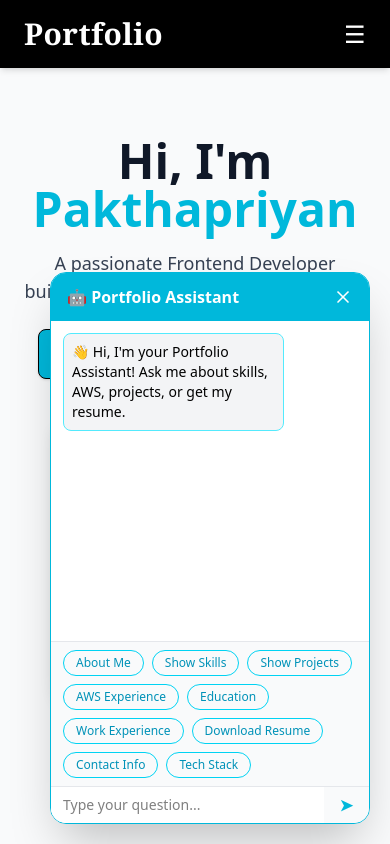
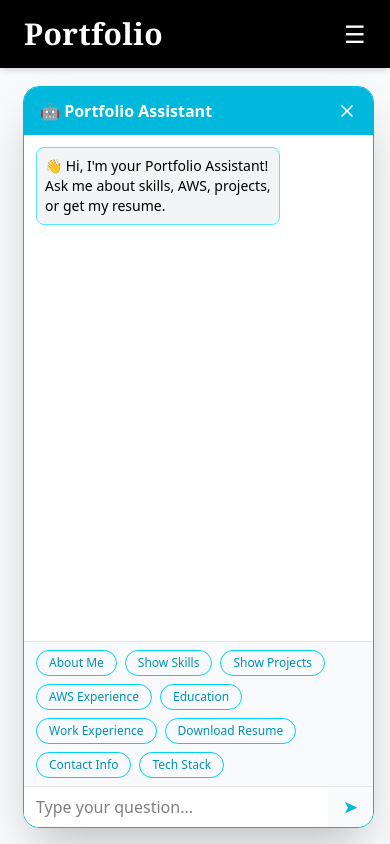
Before and after one commit to Pakthapriyan/Portfolio, a React (Vite) app: page / in a window 390 px wide. Both pictures are taken after a click on the button 342 px from the left and 796 px from the top of the page. Shown: the top 844 px of the page. Built offline with nearby package versions, Linux system fonts and the light colour scheme.

Commit message:
Updated chatbot with resume link and education details

```diff
--- a/src/component/chatbot.jsx
+++ b/src/component/chatbot.jsx
@@ -1,4 +1,4 @@
-import React, { useState, useRef } from "react";
+import React, { useState, useRef, useEffect } from "react";
 import { MessageCircle, X } from "lucide-react";
 
 const keywordMap = {
@@ -11,36 +11,39 @@ const keywordMap = {
   education: ["education", "degree", "college", "university", "cgpa"],
   experience: ["experience", "internship", "work", "intern"],
   "tech stack": ["tech stack", "tools", "technology", "built with", "stack"],
+  about: ["about", "who are you", "introduction", "self"],
 };
 
 export default function Chatbot() {
   const [isOpen, setIsOpen] = useState(false);
   const [messages, setMessages] = useState([
-    { sender: "bot", text: "👋 Hi, I'm your Portfolio Assistant! Ask me about skills, AWS, projects, or get my resume." }
+    { sender: "bot", text: "👋 Hi, I'm your Portfolio Assistant! Ask me about skills, AWS, projects, or get my resume." },
   ]);
   const [input, setInput] = useState("");
   const hiddenDownloadRef = useRef(null);
-
+  const messagesEndRef = useRef(null);
 
   const knowledgeBase = {
-    "skills": "✅ I have experience in Java, React, HTML, CSS, JavaScript, MySQL, and AWS.",
-    "react": "⚛️ I have built projects in React such as the Swiggy Website Clone and my own Portfolio site.",
-    "aws": "☁️ I’m currently pursuing AWS re/Start. Hands-on with EC2, S3, IAM, VPC, RDS, CloudFormation, and CloudWatch. Certification in progress (AWS Cloud Practitioner).",
-    "projects": `📂 I’ve worked on:
-      <br/>- Job Dataset Analysis
-      <br/>- IoT Smart LPG Cylinder
-      <br/>- EV Battery Optimization
-      <br/>- Parkinson's Disease Prediction
-      <br/>- Swiggy Website Clone
-      <br/>- Stock Market Prediction`,
-    "resume": "📄 Downloading resume now...",
-    "contact": `📬 Reach me at <a href="mailto:spakthapriyan@gmail.com" class="text-cyan-600 underline">Email</a>
-                <br/>🔗 <a href="https://www.linkedin.com/in/paktha-priyan" target="_blank" class="text-cyan-600 underline">LinkedIn</a>
-                <br/>💻 <a href="https://github.com/your-github" target="_blank" class="text-cyan-600 underline">GitHub</a>`,
-    "education": "🎓 Completed M.Sc. Computer Science at Sastra University (CGPA: 7.88). Also completed B.Sc. Computer Science (CGPA: 7.10).",
-    "experience": "💼 Data Analyst Intern @ NullClass (Dec 2024 - Jan 2025). Worked on EDA, preprocessing, and Tableau visualization.",
+    about: "🙋‍♂️ Hi, I’m Pakthapriyan! I’m passionate about building scalable web apps, solving problems with data, and exploring cloud technologies (AWS).",
+    skills: "✅ I have experience in Java, React, HTML, CSS, JavaScript, MySQL, and AWS.",
+    react: "⚛️ I have built projects in React such as the Swiggy Website Clone and my own Portfolio site.",
+    aws: "☁️ I’m currently pursuing AWS re/Start. Hands-on with EC2, S3, IAM, VPC, RDS, CloudFormation, and CloudWatch. Certification in progress (AWS Cloud Practitioner).",
+    projects: `📂 Check out my projects:
+      <br/>- <a href="https://github.com/Pakthapriyan/Job_Analytics_Portal" target="_blank" class="text-cyan-600 underline">Job Dataset Analysis</a>
+      <br/>- <a href="https://github.com/Pakthapriyan/DETECTION-OF-LPG-LEAKAGE-AND-MONITORING-THE-LEVEL-OF-THE-CYLINDER-USING-ESP32" target="_blank" class="text-cyan-600 underline">IoT Smart LPG Cylinder</a>
+      <br/>- <a href="https://github.com/Pakthapriyan/Electric-vehicle-Battery-optimization/tree/main" target="_blank" class="text-cyan-600 underline">EV Battery Optimization</a>
+      <br/>- <a href="https://github.com/Pakthapriyan/parkinson-disease-prediction" target="_blank" class="text-cyan-600 underline">Parkinson's Disease Prediction</a>
+      <br/>- <a href="https://github.com/Pakthapriyan/Swiggy" target="_blank" class="text-cyan-600 underline">Swiggy Clone</a>
+      <br/>- <a href="https://github.com/Pakthapriyan/Portfolio" target="_blank" class="text-cyan-600 underline">Portfolio Repository</a>`,
+    resume: "📄 Downloading resume now...",
+    contact: `📬 Connect with me:
+              <br/>📧 <a href="mailto:spakthapriyan@gmail.com" class="text-cyan-600 underline">Email</a>
+              <br/>🔗 <a href="https://www.linkedin.com/in/paktha-priyan" target="_blank" class="text-cyan-600 underline">LinkedIn</a>
+              <br/>💻 <a href="https://github.com/Pakthapriyan" target="_blank" class="text-cyan-600 underline">GitHub</a>
+              <br/>🌐 <a href="http://pakthapriyan-portfolio.vercel.app" target="_blank" class="text-cyan-600 underline">Portfolio</a>`,
+    education: "🎓 Completed M.Sc. Computer Science at Sastra University (CGPA: 7.88). Also completed B.Sc. Computer Science (CGPA: 7.10).",
+    experience: "💼 Data Analyst Intern @ NullClass (Dec 2024 - Jan 2025). Worked on EDA, preprocessing, and Tableau visualization.",
     "tech stack": "🛠️ This portfolio is built with React + TailwindCSS, deployed on Vercel.",
-    "about": "🙋‍♂️ Hi, I’m Pakthapriyan! I’m passionate about building scalable web apps, solving problems with data, and exploring cloud technologies (AWS). I enjoy working on full-stack projects and continuously learning new skills to grow as a developer."
   };
 
   const quickOptions = [
@@ -68,12 +71,11 @@ export default function Chatbot() {
   const handleUserMessage = (message) => {
     const { key, text } = findAnswer(message);
 
-    // If resume is requested → auto download
     if (key === "resume" && hiddenDownloadRef.current) {
-      setTimeout(() => hiddenDownloadRef.current.click(), 800); // delay for realism
+      setTimeout(() => hiddenDownloadRef.current.click(), 500);
     }
 
-    setMessages([...messages, { sender: "user", text: message }, { sender: "bot", text }]);
+    setMessages((prev) => [...prev, { sender: "user", text: message }, { sender: "bot", text }]);
   };
 
   const handleSubmit = (e) => {
@@ -83,17 +85,20 @@ export default function Chatbot() {
     setInput("");
   };
 
+  useEffect(() => {
+    messagesEndRef.current?.scrollIntoView({ behavior: "smooth" });
+  }, [messages]);
+
   return (
-    <div className="fixed bottom-5 right-5">
-      {/* Hidden Resume Download */}
+    <div className="fixed z-50 bottom-4 right-4 sm:bottom-5 sm:right-5">
       <a
         ref={hiddenDownloadRef}
         href="/resume.pdf"
-        download="PakthaPriyan_Resume.pdf"
+        download="Pakthapriyan_Resume.pdf"
         className="hidden"
       />
 
-      {/* Toggle button */}
+      {/* Toggle Button */}
       {!isOpen && (
         <button
           onClick={() => setIsOpen(true)}
@@ -103,9 +108,9 @@ export default function Chatbot() {
         </button>
       )}
 
-      {/* Chatbot window */}
+      {/* Chat Window */}
       {isOpen && (
-        <div className="w-80 bg-white shadow-2xl rounded-2xl overflow-hidden border border-cyan-500">
+        <div className="w-[90vw] sm:w-80 md:w-96 max-w-[96vw] sm:max-w-sm md:max-w-md bg-white shadow-2xl rounded-2xl overflow-hidden border border-cyan-500">
           {/* Header */}
           <div className="bg-cyan-500 text-white px-4 py-3 flex justify-between items-center">
             <span className="font-semibold">🤖 Portfolio Assistant</span>
@@ -115,19 +120,20 @@ export default function Chatbot() {
           </div>
 
           {/* Messages */}
-          <div className="h-80 overflow-y-auto p-3 space-y-2 text-sm">
+          <div className="h-[60vh] sm:h-80 md:h-96 max-h-[70vh] overflow-y-auto p-3 space-y-2 text-sm">
             {messages.map((msg, idx) => (
               <div
                 key={idx}
                 className={`p-2 rounded-lg max-w-[75%] ${
                   msg.sender === "bot"
-                    ? "bg-gray-100 text-black border border-cyan-300"
+                    ? "bg-gray-100 text-black border border-cyan-300 self-start"
                     : "bg-cyan-500 text-white ml-auto"
                 }`}
               >
                 <span dangerouslySetInnerHTML={{ __html: msg.text }} />
               </div>
             ))}
+            <div ref={messagesEndRef} />
           </div>
 
           {/* Quick Options */}
@@ -150,7 +156,7 @@ export default function Chatbot() {
               value={input}
               onChange={(e) => setInput(e.target.value)}
               placeholder="Type your question..."
-              className="flex-1 px-3 py-2 text-sm bg-white text-black outline-none"
+              className="flex-1 px-3 py-2 text-base sm:text-sm bg-white text-black outline-none"
             />
             <button type="submit" className="px-4 text-cyan-500 font-bold hover:text-black">➤</button>
           </form>
```
